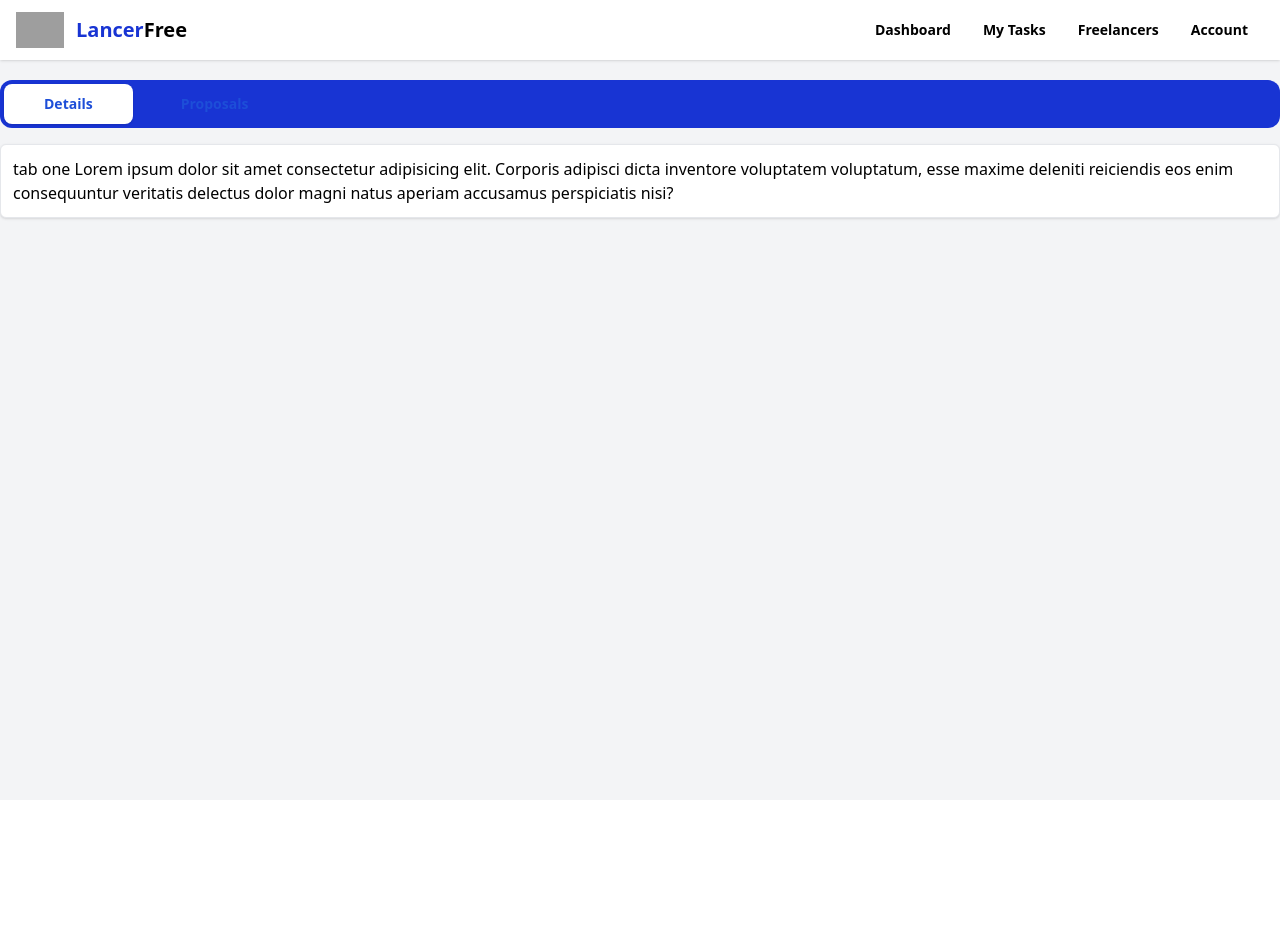
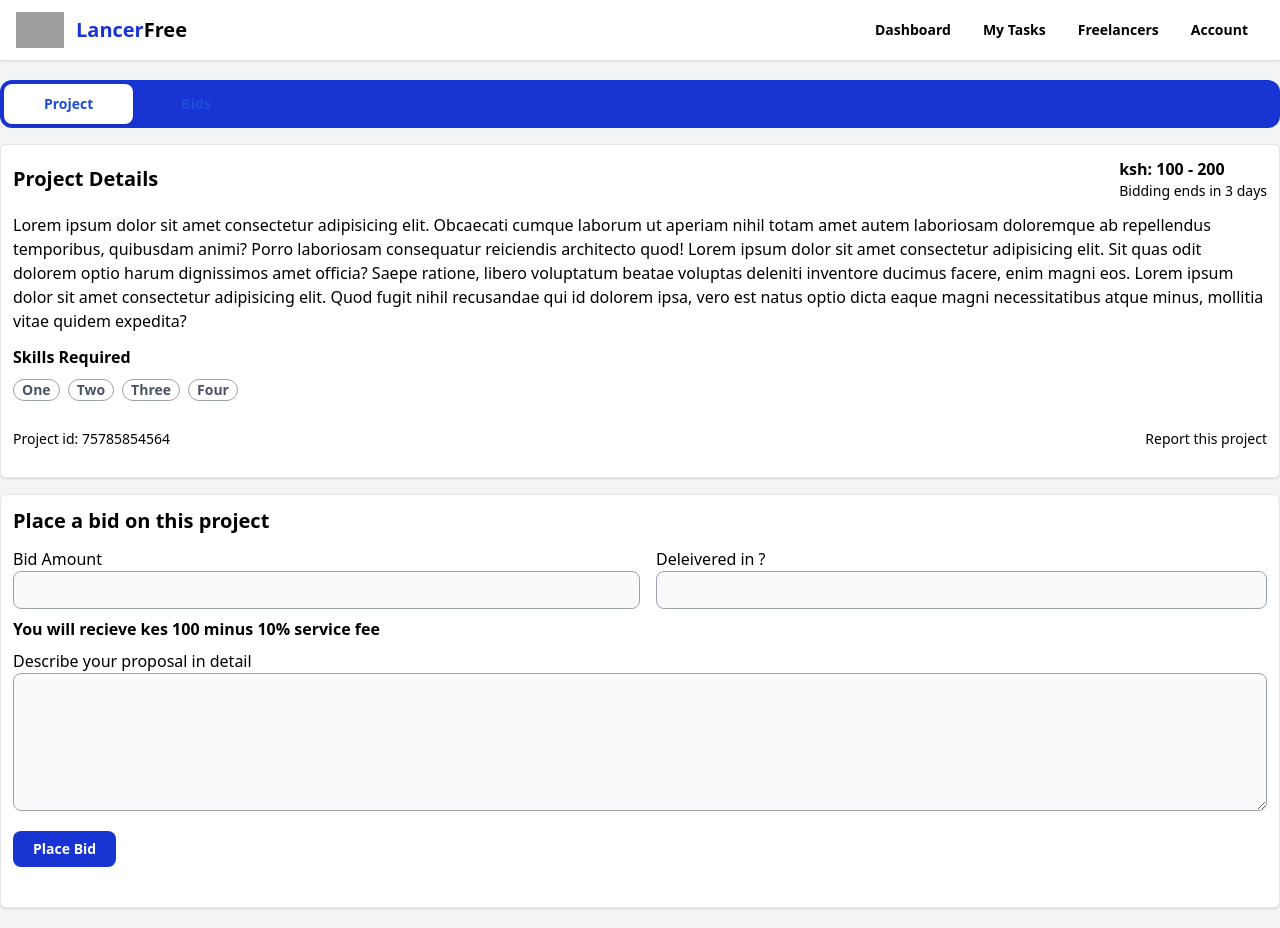
Before and after one commit to chmodx5/lancerfree, a Next.js app: page /worker/project/id in a window 1280 px wide. Before the commit the page ends 800 px from the top, so only its background shows below. Built offline with nearby package versions, Linux system fonts and the light colour scheme; grey boxes are pictures that could not be loaded.

Commit message:
finished single project ui

```diff
--- a/pages/worker/project/id.jsx
+++ b/pages/worker/project/id.jsx
@@ -1,66 +1,31 @@
-import { useState } from "react";
-import { Tab } from "@headlessui/react";
-import { WorkerLayout, Card } from "./../../../src/";
-
-function classNames(...classes) {
-  return classes.filter(Boolean).join(" ");
-}
+/* eslint-disable react/jsx-key */
+import {
+  WorkerLayout,
+  AppTabs,
+  ProjectDetails,
+  PlaceBid,
+  BidsOnProject,
+} from "./../../../src/";
 
 const id = () => {
   return (
     <div className="w-full">
-      <Tab.Group>
-        <Tab.List className="flex space-x-2 rounded-xl bg-primary p-1">
-          <Tab
-            className={({ selected }) =>
-              classNames(
-                " px-10 rounded-lg py-2.5 text-sm font-bold leading-5 text-blue-700",
-                "ring-white ring-opacity-60 ring-offset-2 ring-offset-blue-400 focus:outline-none focus:ring-2",
-                selected
-                  ? "bg-white shadow"
-                  : "text-blue-100 hover:bg-white/[0.4] hover:text-white"
-              )
-            }
-          >
-            Details
-          </Tab>
-          <Tab
-            className={({ selected }) =>
-              classNames(
-                " px-10 rounded-lg py-2.5 text-sm font-bold leading-5 text-blue-700",
-                "ring-white ring-opacity-60 ring-offset-2 ring-offset-blue-400 focus:outline-none focus:ring-2",
-                selected
-                  ? "bg-white shadow"
-                  : "text-blue-100 hover:bg-white/[0.4] hover:text-white"
-              )
-            }
-          >
-            Proposals
-          </Tab>
-        </Tab.List>
-        <Tab.Panels className="mt-2">
-          <Tab.Panel className={classNames("pt-2")}>
-            <Card>
-              <p>
-                tab one Lorem ipsum dolor sit amet consectetur adipisicing elit.
-                Corporis adipisci dicta inventore voluptatem voluptatum, esse
-                maxime deleniti reiciendis eos enim consequuntur veritatis
-                delectus dolor magni natus aperiam accusamus perspiciatis nisi?
-              </p>
-            </Card>
-          </Tab.Panel>
-          <Tab.Panel className={classNames("pt-2")}>
-            <Card>
-              <p>
-                tab one Lorem ipsum dolor sit amet consectetur adipisicing elit.
-                Corporis adipisci dicta inventore voluptatem voluptatum, esse
-                maxime deleniti reiciendis eos enim consequuntur veritatis
-                delectus dolor magni natus aperiam accusamus perspiciatis nisi?
-              </p>
-            </Card>
-          </Tab.Panel>
-        </Tab.Panels>
-      </Tab.Group>
+      <AppTabs
+        tabHeaders={["project", "bids"]}
+        tabItems={[
+          <div className="space-y-4">
+            <div>
+              <ProjectDetails />
+            </div>
+            <div>
+              <PlaceBid />
+            </div>
+          </div>,
+          <div>
+            <BidsOnProject />
+          </div>,
+        ]}
+      />
     </div>
   );
 };
--- /dev/null
+++ b/src/components/blocks/BidsOnProject.jsx
@@ -0,0 +1,38 @@
+import React from "react";
+import Card from "./../elements/Card";
+import UserCard from "./../elements/UserCard";
+
+const BidsOnProject = () => {
+  return (
+    <>
+      <div className="grid grid-cols-12 space-x-4">
+        <div className="col-span-9">
+          <div className="space-y-3">
+            <UserCard />
+            <UserCard />
+            <UserCard />
+            <UserCard />
+            <UserCard />
+            <UserCard />
+          </div>
+        </div>
+        <div className="col-span-3">
+          <Card>
+            <div className="flex divide-x">
+              <div className="px-5">
+                <p>Bids</p>
+                <p className="font-semibold text-xl">72</p>
+              </div>
+              <div className="px-5">
+                <p>Average Bid</p>
+                <p className="font-semibold text-xl">kes: 200</p>
+              </div>
+            </div>
+          </Card>
+        </div>
+      </div>
+    </>
+  );
+};
+
+export default BidsOnProject;
--- a/src/components/elements/AppTabs.jsx
+++ b/src/components/elements/AppTabs.jsx
@@ -1,6 +1,10 @@
 import React from "react";
 import { Tab } from "@headlessui/react";
 import Card from "./Card";
+
+function classNames(...classes) {
+  return classes.filter(Boolean).join(" ");
+}
 
 const AppTabs = ({ tabHeaders, tabItems }) => {
   return (
@@ -11,7 +15,7 @@ const AppTabs = ({ tabHeaders, tabItems }) => {
             key={index}
             className={({ selected }) =>
               classNames(
-                " px-10 rounded-lg py-2.5 text-sm font-bold leading-5 text-blue-700",
+                " px-10 rounded-lg py-2.5 text-sm font-bold leading-5 text-blue-700 capitalize",
                 "ring-white ring-opacity-60 ring-offset-2 ring-offset-blue-400 focus:outline-none focus:ring-2",
                 selected
                   ? "bg-white shadow"
@@ -26,7 +30,7 @@ const AppTabs = ({ tabHeaders, tabItems }) => {
       <Tab.Panels className="mt-2">
         {tabItems.map((tabItem, index) => (
           <Tab.Panel key={index} className={classNames("pt-2")}>
-            <Card>{tabItem}</Card>
+            <>{tabItem}</>
           </Tab.Panel>
         ))}
       </Tab.Panels>
--- a/src/components/elements/Filters.jsx
+++ b/src/components/elements/Filters.jsx
@@ -22,10 +22,7 @@ const Filters = () => {
       </div>
       <div className="mt-2">
         <div className="py-2">
-          <button
-            type="button"
-            className="text-white w-full bg-primary hover:bg-primary/80 focus:ring-4 focus:ring-blue-300 font-bold rounded-lg text-sm px-5 py-2 mr-2 mb-2 dark:bg-blue-600 dark:hover:bg-blue-700 focus:outline-none dark:focus:ring-blue-800"
-          >
+          <button type="button" className="btn-primary">
             Filter
           </button>
         </div>
--- /dev/null
+++ b/src/components/elements/PlaceBid.jsx
@@ -0,0 +1,35 @@
+import React from "react";
+import Card from "./Card";
+
+const PlaceBid = () => {
+  return (
+    <Card>
+      <h3 className="font-bold text-xl mb-3">Place a bid on this project</h3>
+      <div className="grid grid-cols-2 space-x-4">
+        <div>
+          <label htmlFor="bidAmount">Bid Amount</label>
+          <input type="number" className="form-input" name="" id="bidAmount" />
+        </div>
+        <div>
+          <label htmlFor="bidAmount">Deleivered in ?</label>
+          <input type="number" className="form-input" name="" id="bidAmount" />
+        </div>
+      </div>
+      <p className="py-2 font-semibold">
+        You will recieve kes 100 minus 10% service fee
+      </p>
+
+      <div>
+        <label htmlFor="proposal"> Describe your proposal in detail</label>
+        <textarea type="text" rows="6" className="form-input" name="" id="" />
+      </div>
+      <div className="py-5">
+        <button type="submit" className="btn-primary">
+          Place Bid
+        </button>
+      </div>
+    </Card>
+  );
+};
+
+export default PlaceBid;
--- /dev/null
+++ b/src/components/elements/ProjectDetails.jsx
@@ -0,0 +1,49 @@
+import React from "react";
+import Chip from "./Chip";
+import Link from "next/link";
+import Card from "./Card";
+
+const ProjectDetails = () => {
+  return (
+    <Card>
+      <div className="flex justify-between items-center mb-3">
+        <h3 className="font-bold text-xl">Project Details</h3>
+        <div>
+          <div className="font-semibold ">ksh: 100 - 200</div>
+          <div className="text-sm">Bidding ends in 3 days</div>
+        </div>
+      </div>
+      <div>
+        <p>
+          Lorem ipsum dolor sit amet consectetur adipisicing elit. Obcaecati
+          cumque laborum ut aperiam nihil totam amet autem laboriosam doloremque
+          ab repellendus temporibus, quibusdam animi? Porro laboriosam
+          consequatur reiciendis architecto quod! Lorem ipsum dolor sit amet
+          consectetur adipisicing elit. Sit quas odit dolorem optio harum
+          dignissimos amet officia? Saepe ratione, libero voluptatum beatae
+          voluptas deleniti inventore ducimus facere, enim magni eos. Lorem
+          ipsum dolor sit amet consectetur adipisicing elit. Quod fugit nihil
+          recusandae qui id dolorem ipsa, vero est natus optio dicta eaque magni
+          necessitatibus atque minus, mollitia vitae quidem expedita?
+        </p>
+      </div>
+      <div className="py-3">
+        <h3 className="font-bold capitalize mb-2">skills required</h3>
+        <div className="space-x-2">
+          <Chip item="one" />
+          <Chip item="two" />
+          <Chip item="three" />
+          <Chip item="four" />
+        </div>
+      </div>
+      <div className="flex justify-between text-sm py-4">
+        <p>Project id: 75785854564</p>
+        <div>
+          <Link href="/"> Report this project</Link>
+        </div>
+      </div>
+    </Card>
+  );
+};
+
+export default ProjectDetails;
--- a/src/components/elements/Rating.jsx
+++ b/src/components/elements/Rating.jsx
@@ -4,7 +4,7 @@ const Rating = ({ rating }) => {
   return (
     <div>
       {/* rating component */}
-      <div className="inline-flex space-x-2 items-center text-primary text-xl">
+      <div className="inline-flex space-x-2 items-center text-primary text-base">
         {rating <= 0.5 ? (
           <>
             <BsStarHalf />
@@ -86,7 +86,7 @@ const Rating = ({ rating }) => {
             <BsStarFill />
           </>
         )}
-        <span className="text-sm">{rating}</span>
+        <span className="text-sm mt-1">{rating}</span>
       </div>
     </div>
   );
--- /dev/null
+++ b/src/components/elements/UserCard.jsx
@@ -0,0 +1,52 @@
+import React from "react";
+import Card from "./Card";
+import Chip from "./Chip";
+import Rating from "./Rating";
+
+const UserCard = () => {
+  return (
+    <Card>
+      <div className="grid grid-cols-12 space-x-4">
+        <div className="col-span-2">
+          <img
+            src="https://source.unsplash.com/random"
+            className=" aspect-square w-full"
+            alt=""
+            srcset=""
+          />
+        </div>
+        <div className="space-y-3 col-span-10">
+          <div className="flex justify-between">
+            <h3 className="font-bold text-xl">@someonelse</h3>
+            <h3 className="font-semibold text-l">Bid - Kes100</h3>
+          </div>
+
+          <div className="flex space-x-3">
+            <div>
+              <Rating rating={3} />
+            </div>
+            <p>12 Reviews</p>
+            <div>96% completion rate</div>
+          </div>
+          <p>
+            Lorem ipsum dolor sit amet consectetur adipisicing elit. Mollitia
+            quasi ratione nobis accusamus. Laudantium neque, totam repellendus
+            esse, nihil fugiat rerum cumque eius numquam provident unde sapiente
+            expedita, eum harum.
+          </p>
+          <div className="space-x-3">
+            <Chip item="skill one" />
+            <Chip item="skill one" />
+            <Chip item="skill one" />
+            <Chip item="skill one" />
+            <Chip item="skill one" />
+            <Chip item="skill one" />
+            <Chip item="skill one" />
+          </div>
+        </div>
+      </div>
+    </Card>
+  );
+};
+
+export default UserCard;
--- a/src/index.js
+++ b/src/index.js
@@ -1,5 +1,6 @@
 import GuestNavBar from "./components/blocks/GuestNavBar";
 import WorkerNavBar from "./components/blocks/WorkerNavBar";
+import BidsOnProject from "./components/blocks/BidsOnProject";
 //elements
 import Filters from "./components/elements/Filters";
 import NavLink from "./components/elements/NavLink";
@@ -8,6 +9,8 @@ import Sidebar from "./components/elements/Sidebar";
 import Card from "./components/elements/Card";
 import Chip from "./components/elements/Chip";
 import AppTabs from "./components/elements/AppTabs";
+import ProjectDetails from "./components/elements/ProjectDetails";
+import PlaceBid from "./components/elements/PlaceBid";
 //layout
 import GuestLayout from "./components/layout/GuestLayout";
 import WorkerLayout from "./components/layout/WorkerLayout";
@@ -24,4 +27,7 @@ export {
   Card,
   Chip,
   AppTabs,
+  ProjectDetails,
+  PlaceBid,
+  BidsOnProject,
 };
--- a/styles/globals.css
+++ b/styles/globals.css
@@ -5,3 +5,6 @@
 .form-input {
   @apply bg-gray-50 border border-gray-400 text-gray-900 text-sm rounded-lg focus:ring-primary focus:border-primary block w-full p-2 dark:bg-gray-700 dark:border-gray-600 dark:placeholder-gray-400 dark:text-white dark:focus:ring-primary dark:focus:border-primary;
 }
+.btn-primary {
+  @apply text-white inline-block bg-primary hover:bg-primary/80 focus:ring-4 focus:ring-blue-300 font-bold rounded-lg text-sm px-5 py-2 mr-2 mb-2 dark:bg-blue-600 dark:hover:bg-blue-700 focus:outline-none dark:focus:ring-blue-800;
+}
```
